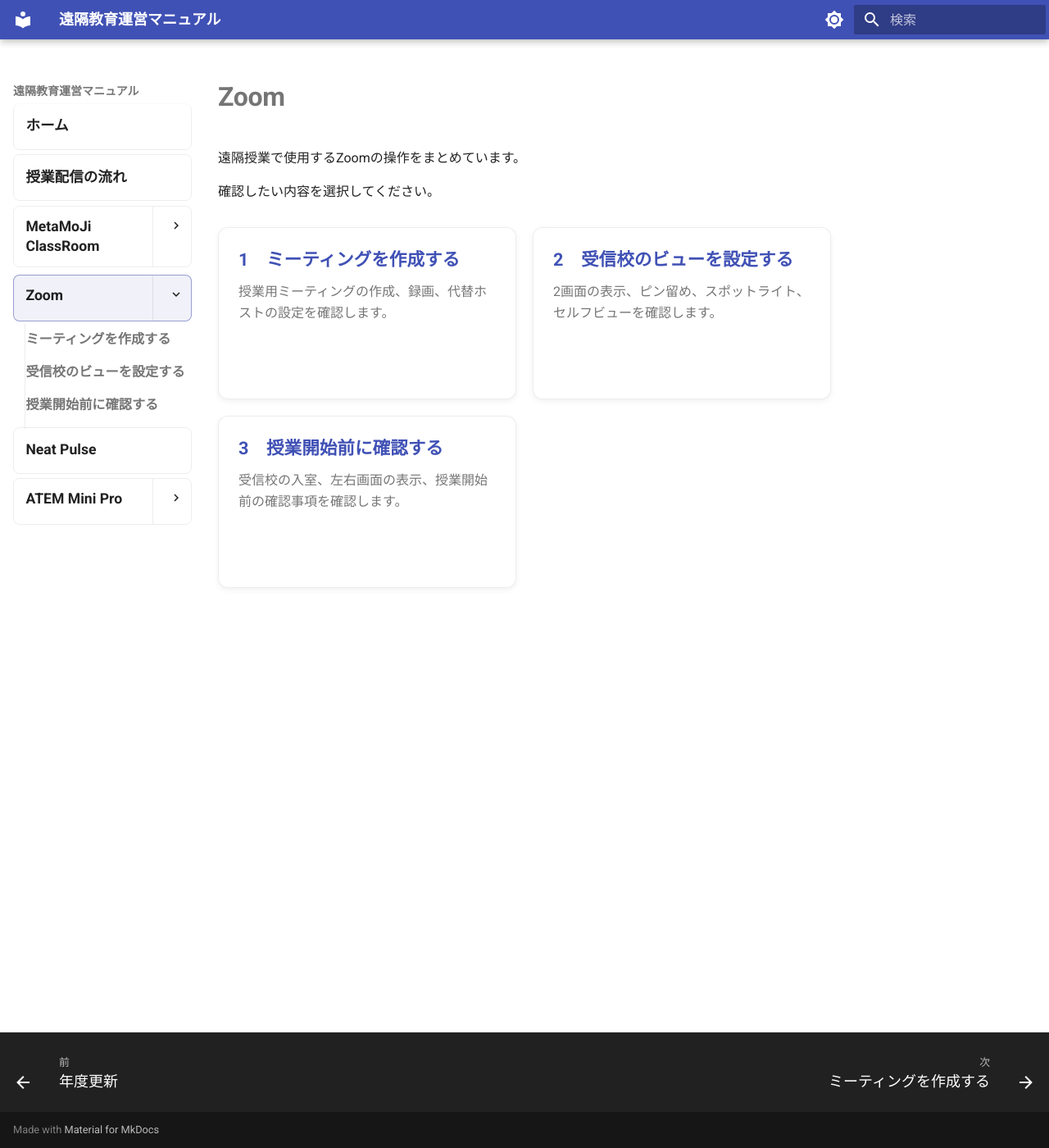
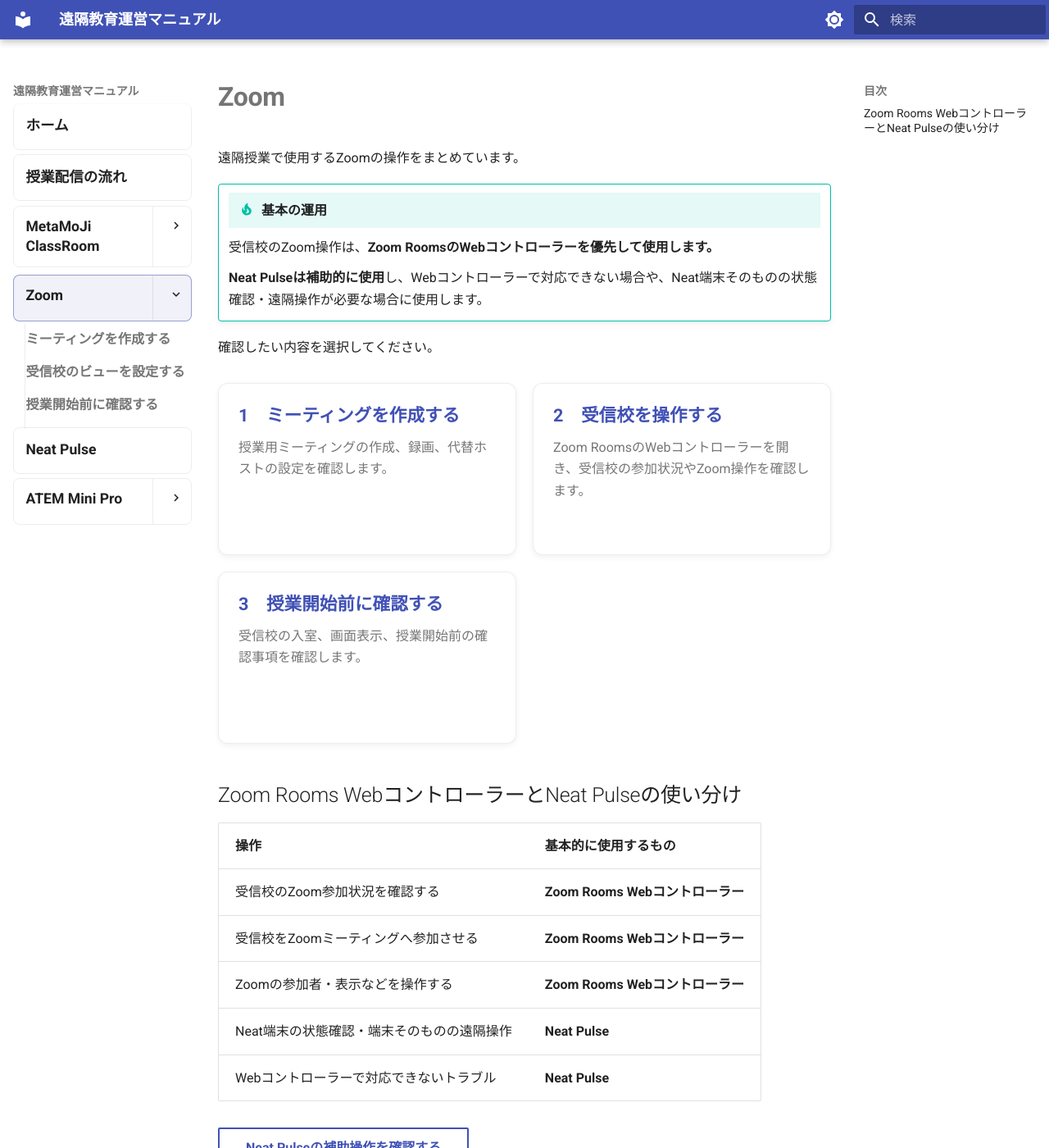
Before and after one commit to a-recs/remote-manual, an MkDocs documentation site: the page built from docs/zoom/index.md, in a window 1280 px wide and 1400 px high. Shown: the whole window at 82% size. Built offline with MkDocs 1.6.1 and Material for MkDocs 9.7.7, drawn with Linux system fonts in a browser that asks for light colours.

Commit message:
Rework Zoom manual around Zoom Rooms web controller

```diff
--- a/docs/zoom/index.md
+++ b/docs/zoom/index.md
@@ -1,6 +1,11 @@
 # Zoom
 
 遠隔授業で使用するZoomの操作をまとめています。
+
+!!! tip "基本の運用"
+    受信校のZoom操作は、**Zoom RoomsのWebコントローラーを優先して使用します。**
+
+    **Neat Pulseは補助的に使用**し、Webコントローラーで対応できない場合や、Neat端末そのものの状態確認・遠隔操作が必要な場合に使用します。
 
 確認したい内容を選択してください。
 
@@ -11,12 +16,24 @@
   </a>
 
   <a class="manual-home-card" href="02-receiver-view/">
-    <strong>2　受信校のビューを設定する</strong>
-    <span>2画面の表示、ピン留め、スポットライト、セルフビューを確認します。</span>
+    <strong>2　受信校を操作する</strong>
+    <span>Zoom RoomsのWebコントローラーを開き、受信校の参加状況やZoom操作を確認します。</span>
   </a>
 
   <a class="manual-home-card" href="03-before-class/">
     <strong>3　授業開始前に確認する</strong>
-    <span>受信校の入室、左右画面の表示、授業開始前の確認事項を確認します。</span>
+    <span>受信校の入室、画面表示、授業開始前の確認事項を確認します。</span>
   </a>
 </div>
+
+## Zoom Rooms WebコントローラーとNeat Pulseの使い分け
+
+| 操作 | 基本的に使用するもの |
+|---|---|
+| 受信校のZoom参加状況を確認する | **Zoom Rooms Webコントローラー** |
+| 受信校をZoomミーティングへ参加させる | **Zoom Rooms Webコントローラー** |
+| Zoomの参加者・表示などを操作する | **Zoom Rooms Webコントローラー** |
+| Neat端末の状態確認・端末そのものの遠隔操作 | **Neat Pulse** |
+| Webコントローラーで対応できないトラブル | **Neat Pulse** |
+
+[Neat Pulseの補助操作を確認する](../neat-pulse/){ .md-button }
```
